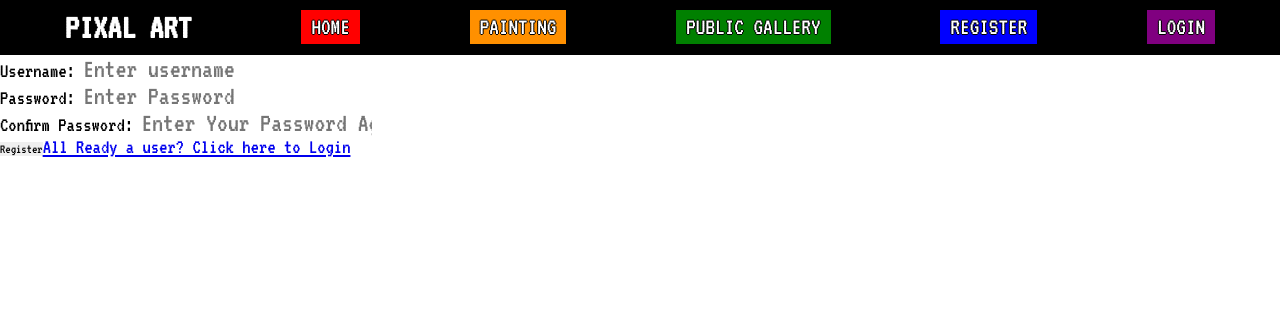
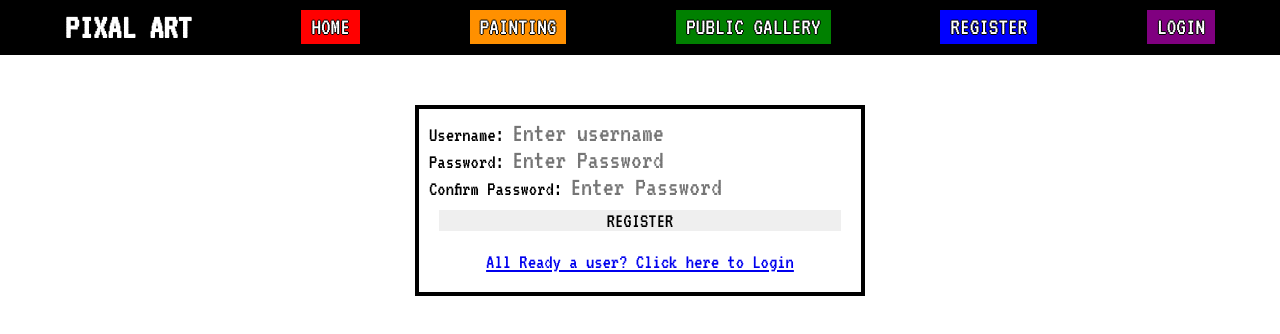
Before and after one commit to Ka9kdc/PixelArt, a React (Create React App) app: page /register in a window 1280 px wide. Shown: the top 334 px of the page. Built offline with nearby package versions, Linux system fonts and the light colour scheme.

Commit message:
stying good for now

```diff
--- a/src/components/Login.js
+++ b/src/components/Login.js
@@ -4,7 +4,7 @@ import { loginUser } from "../api";
 import { storeToken } from "../auth";
 
 const Login = (props) => {
-  const { setIsLoggedIn, isLoggedIn } = props;
+  const { setIsLoggedIn } = props;
   const [username, setUsername] = useState("");
   const [password, setPassword] = useState("");
   const [errorMessage, setErrorMessage] = useState("");
@@ -29,10 +29,8 @@ const Login = (props) => {
     }
   }
 
-  if (isLoggedIn) return <h1>You are Logged in</h1>;
-
   return (
-    <form onSubmit={handleLogin}>
+    <form onSubmit={handleLogin} className="login_form">
       {errorMessage.length ? <span>{errorMessage}</span> : null}
       <fieldset id="username">
         <label htmlFor="username">Username: </label>
@@ -55,7 +53,9 @@ const Login = (props) => {
         />
       </fieldset>
       <button type="submit">Log in</button>
-      <Link to="/register">New User? Click here to Register</Link>
+      <p>
+        <Link to="/register">New User? Click here to Register</Link>
+      </p>
     </form>
   );
 };
--- a/src/components/Register.js
+++ b/src/components/Register.js
@@ -4,7 +4,7 @@ import { registerUser } from "../api";
 import { storeToken } from "../auth";
 
 const Register = (props) => {
-  const { setIsLoggedIn, isLoggedIn } = props;
+  const { setIsLoggedIn } = props;
   const [username, setUsername] = useState("");
   const [password, setPassword] = useState("");
   const [retypePassword, setRetypePassword] = useState("");
@@ -33,10 +33,8 @@ const Register = (props) => {
     }
   }
 
-  if (isLoggedIn) return <h1>You are Logged in</h1>;
-
   return (
-    <form onSubmit={handleRegister}>
+    <form onSubmit={handleRegister} className="login_form">
       {errorMessage.length ? <span>{errorMessage}</span> : null}
       <fieldset id="username">
         <label htmlFor="username">Username: </label>
@@ -65,11 +63,13 @@ const Register = (props) => {
           value={retypePassword}
           onChange={(event) => setRetypePassword(event.target.value)}
           name="password"
-          placeholder="Enter Your Password Again"
+          placeholder="Enter Password"
         />
       </fieldset>
       <button type="submit">Register</button>
-      <Link to="/login">All Ready a user? Click here to Login</Link>
+      <p>
+        <Link to="/login">All Ready a user? Click here to Login</Link>
+      </p>
     </form>
   );
 };
--- a/src/index.js
+++ b/src/index.js
@@ -1,7 +1,12 @@
 import React, { useState, useEffect } from "react";
 import ReactDOM from "react-dom";
 import "./style.css";
-import { Switch, Route, BrowserRouter as Router } from "react-router-dom";
+import {
+  Switch,
+  Route,
+  BrowserRouter as Router,
+  Redirect,
+} from "react-router-dom";
 
 import {
   App,
@@ -31,24 +36,26 @@ const Root = () => {
         <Route path="/painting">
           <App />
         </Route>
-        {!isLoggedIn && (
         <Route path="/login">
+          {!isLoggedIn ? (
             <Login isLoggedIn={isLoggedIn} setIsLoggedIn={setIsLoggedIn} />
+          ) : (
+            <Redirect to="/mygallery" />
+          )}
         </Route>
+        <Route path="/register">
+          {!isLoggedIn ? (
+            <Register setIsLoggedIn={setIsLoggedIn} />
+          ) : (
+            <Redirect to="/mygallery" />
           )}
-        {!isLoggedIn && (
-          <Route path="/register">
-            <Register isLoggedIn={isLoggedIn} setIsLoggedIn={setIsLoggedIn} />
         </Route>
-        )}
         <Route path="/gallery">
           <Gallery />
         </Route>
-        {isLoggedIn && (
         <Route path="/mygallery">
-            <MyGallery />
+          {isLoggedIn ? <MyGallery /> : <Redirect to="/login" />}
         </Route>
-        )}
         <Route path="/">
           <Home />
         </Route>
--- a/src/style.css
+++ b/src/style.css
@@ -235,7 +235,9 @@ a .sub_title {
 
 .actions button:hover,
 .newColorPicker:hover,
-.board_size:hover {
+.board_size:hover,
+.login_form button:hover,
+.login_form p:hover {
   -webkit-box-shadow: 5px 5px 15px 5px #000000;
   box-shadow: 5px 5px 15px 5px #000000;
 }
@@ -256,3 +258,27 @@ input {
   font-size: 1.5em;
   margin-bottom: 10px;
 }
+
+.login_form {
+  border: 4px solid black;
+  display: flex;
+  flex-flow: column nowrap;
+  width: 450px;
+  margin: 50px auto;
+  padding: 10px;
+}
+
+.login_form span {
+  color: red;
+}
+
+.login_form button {
+  text-transform: uppercase;
+  font-size: 1em;
+  margin: 10px;
+}
+
+.login_form p {
+  align-self: center;
+  padding: 10px;
+}
```
Lines whose indentation alone changed are shown as unchanged.
